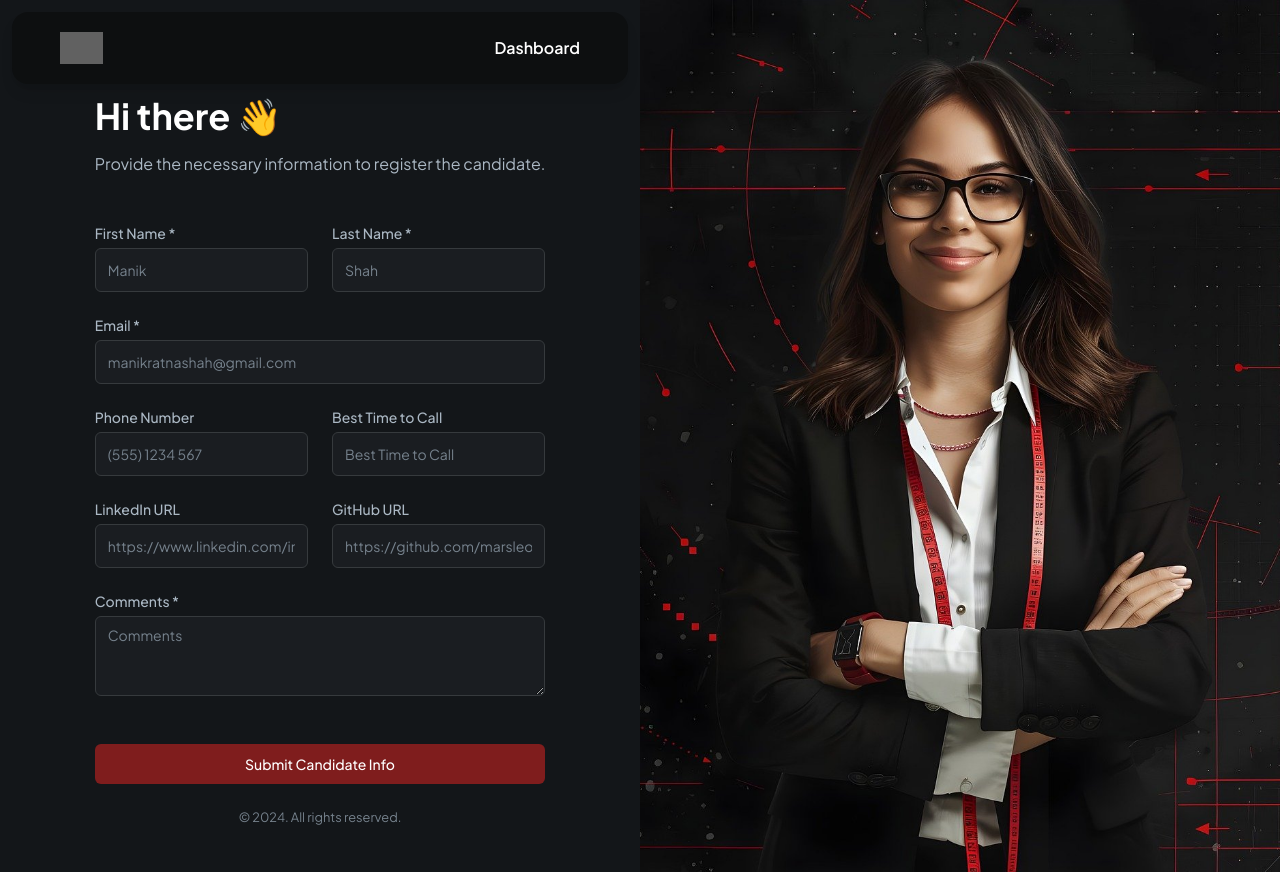
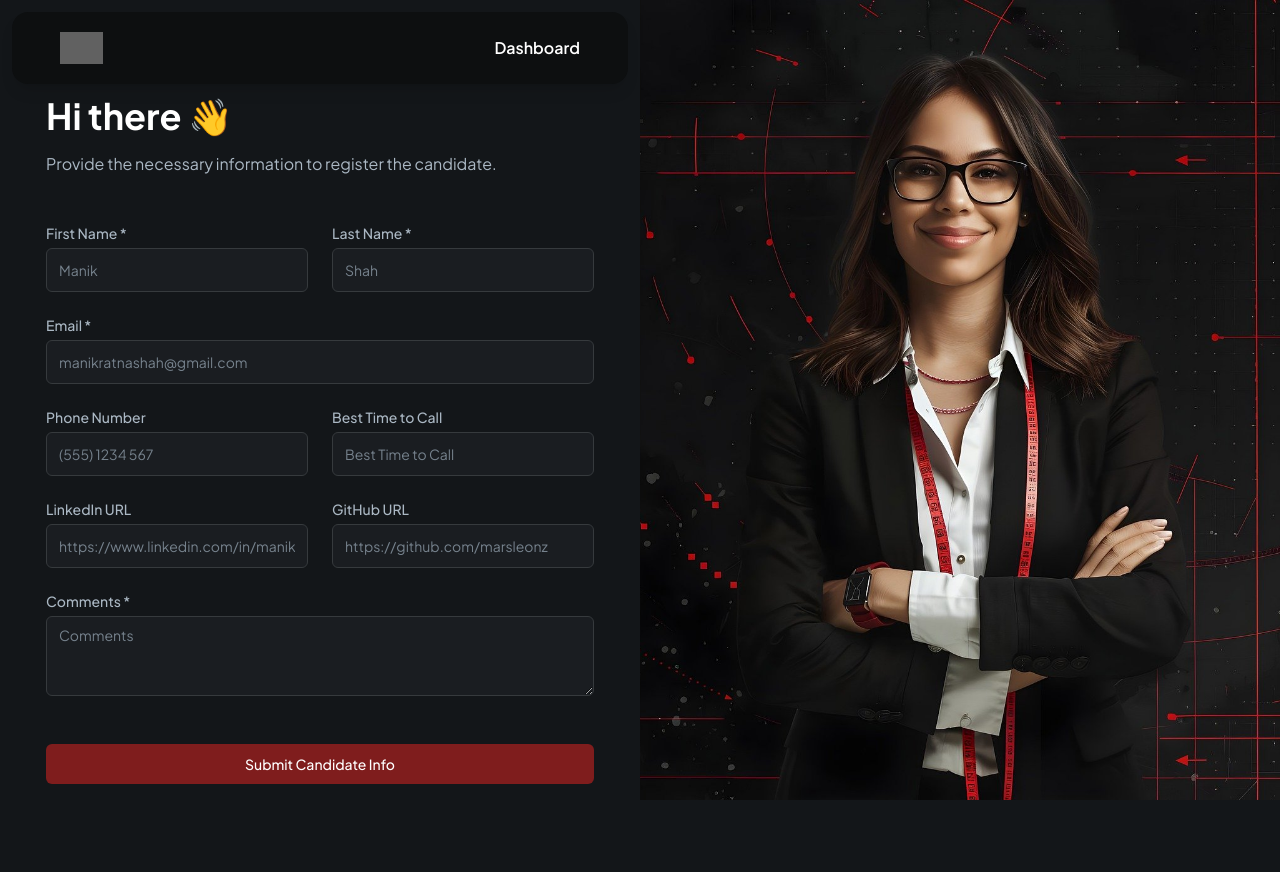
Before and after one commit to marsleonz/job-candidate-management-system, a Next.js app: page / in a window 1280 px wide. After the commit the page ends 800 px from the top, so only its background shows below. Built offline with nearby package versions, Linux system fonts and the light colour scheme; grey boxes are pictures that could not be loaded; what drizzle-zod would draw is missing.

Commit message:
Fix homepage UI layout scrollbar

```diff
--- a/app/page.tsx
+++ b/app/page.tsx
@@ -55,8 +55,8 @@ export default function CandidateForm() {
   };
 
   return (
-    <div className="flex min-h-screen">
-      <section className="flex flex-col w-full lg:w-1/2 overflow-y-auto">
+    <div className="flex h-screen overflow-hidden">
+      <section className="flex flex-col w-full lg:w-1/2 overflow-hidden">
         <header className="admin-header sticky top-0 z-10">
           <Image
             src="/assets/logo.svg"
@@ -69,7 +69,8 @@ export default function CandidateForm() {
             <p className="text-16-semibold">Dashboard</p>
           </Link>
         </header>
-        <div className="flex-grow p-6 max-w-[596px] mx-auto">
+        <div className="flex-grow overflow-y-auto">
+          <div className="p-6 max-w-[596px] mx-auto">
             <form
               action={handleCreateCandidate}
               ref={ref}
@@ -187,13 +188,17 @@ export default function CandidateForm() {
                   />
                 </div>
                 <div className="flex w-full justify-end">
-                <Button className="shad-primary-btn w-full mt-6" type="submit">
+                  <Button
+                    className="shad-primary-btn w-full mt-6"
+                    type="submit"
+                  >
                     Submit Candidate Info
                   </Button>
                 </div>
               </section>
             </form>
             <Footer />
+          </div>
         </div>
       </section>
       <div className="hidden lg:block w-1/2 relative">
```
Lines whose indentation alone changed are shown as unchanged.
